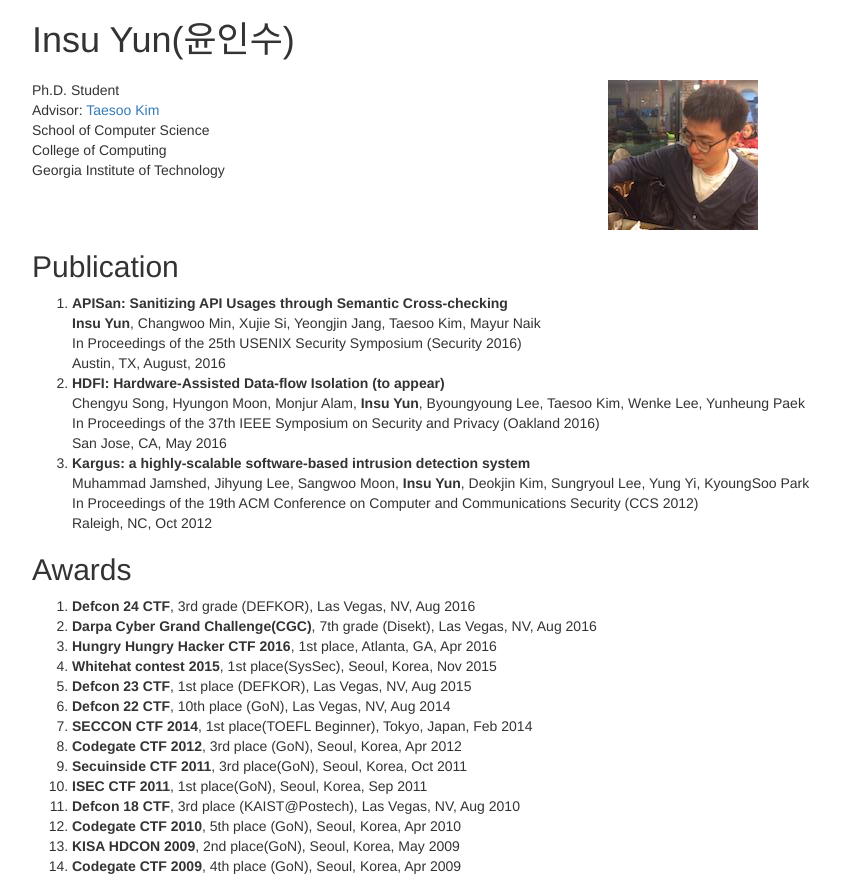
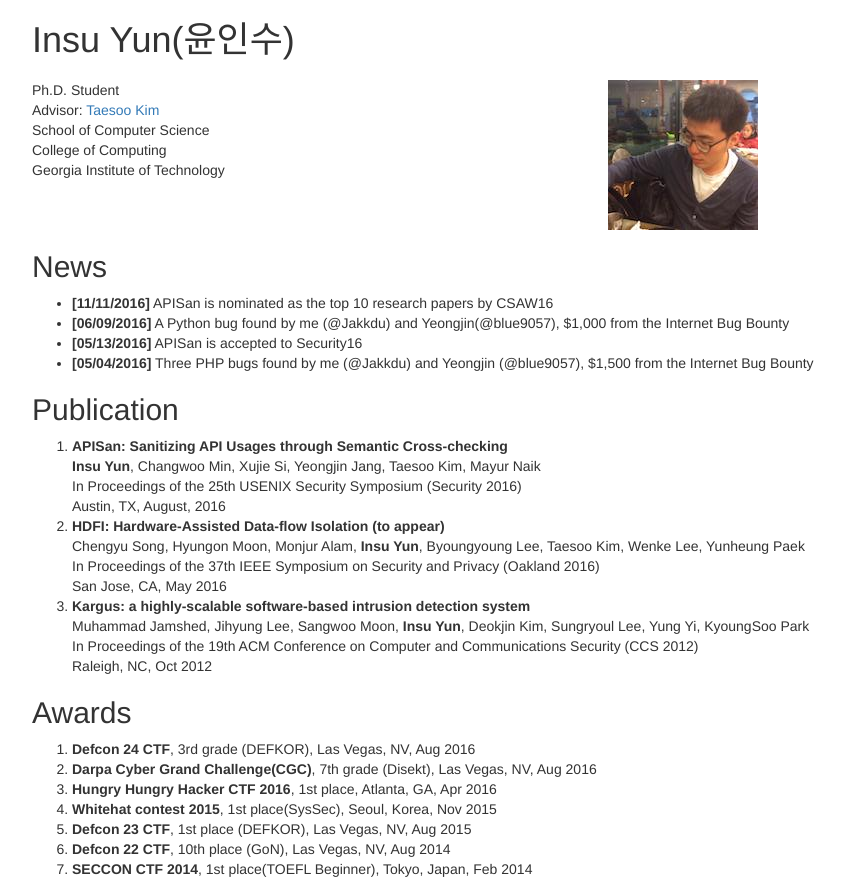
Before and after one commit to jakkdu/jakkdu.github.io, a Jekyll site: the page built from index.html, in a window 1280 px wide. Shown: the part 100-981 px from the top of the page, without its empty margins (191-1036 px from the left). Built offline with Jekyll 4.4.1, drawn with Linux system fonts in a browser that asks for light colours; nearby versions of some CDN libraries; grey boxes are pictures that could not be loaded.

Commit message:
add news

```diff
--- /dev/null
+++ b/_data/news.yml
@@ -0,0 +1,8 @@
+- date: 11/11/2016
+  content: APISan is nominated as the top 10 research papers by CSAW16
+- date: 06/09/2016
+  content: A Python bug found by me (@Jakkdu) and Yeongjin(@blue9057), $1,000 from the Internet Bug Bounty
+- date: 05/13/2016
+  content: APISan is accepted to Security16
+- date: 05/04/2016
+  content: Three PHP bugs found by me (@Jakkdu) and Yeongjin (@blue9057), $1,500 from the Internet Bug Bounty
--- a/index.html
+++ b/index.html
@@ -19,6 +19,16 @@ layout: default
       <img src="{{ " /assets/img/insu.jpg" | prepend: site.baseurl }}" />
     </div>
   </div>
+
+  <h2>News</h2>
+  <ul>
+    {% for e in site.data.news %}
+    <li>
+      <b>[{{ e.date }}]</b> {{ e.content }}
+    </li>
+    {% endfor %}
+  </ul>
+
 
   <h2>Publication</h2>
   <ol>
```
